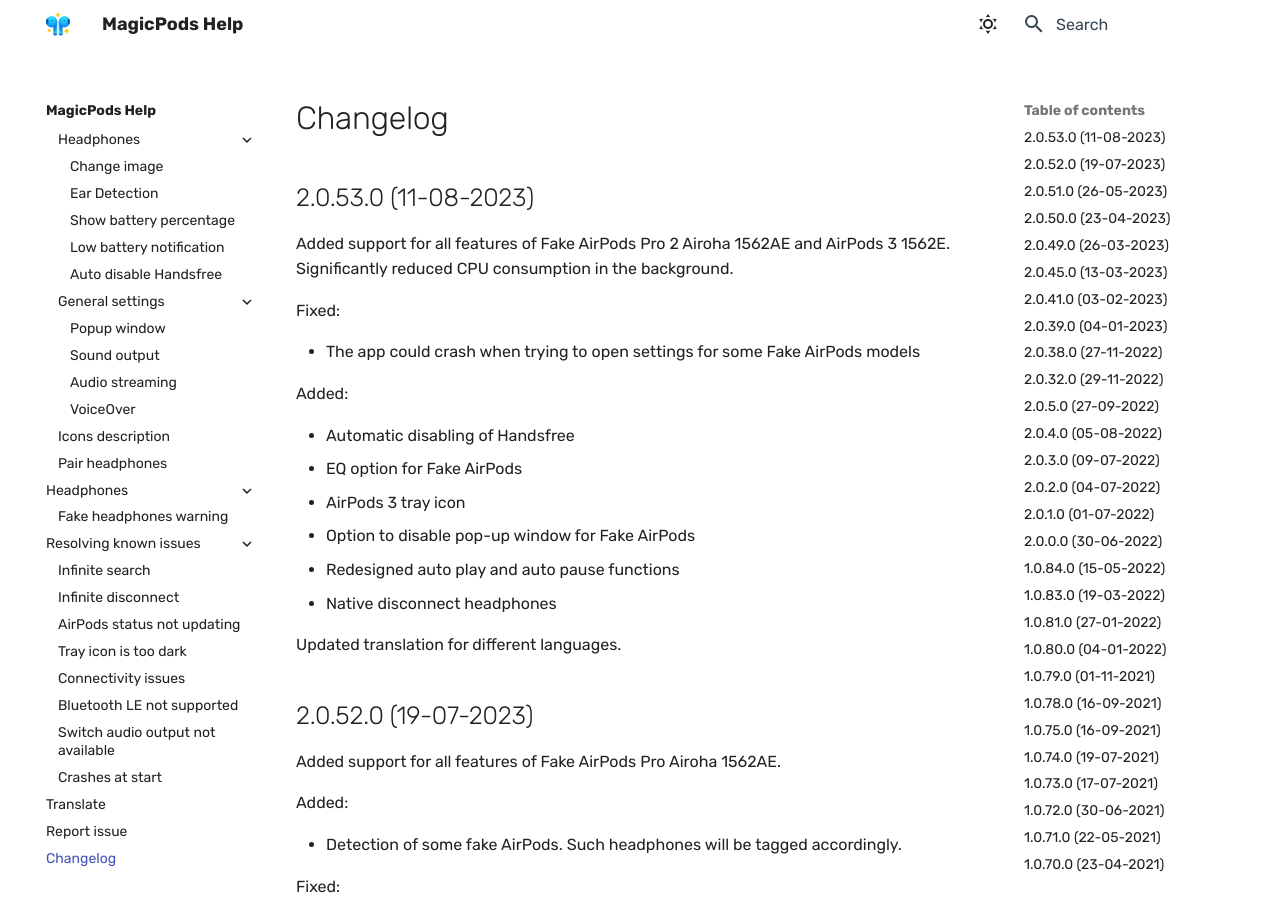
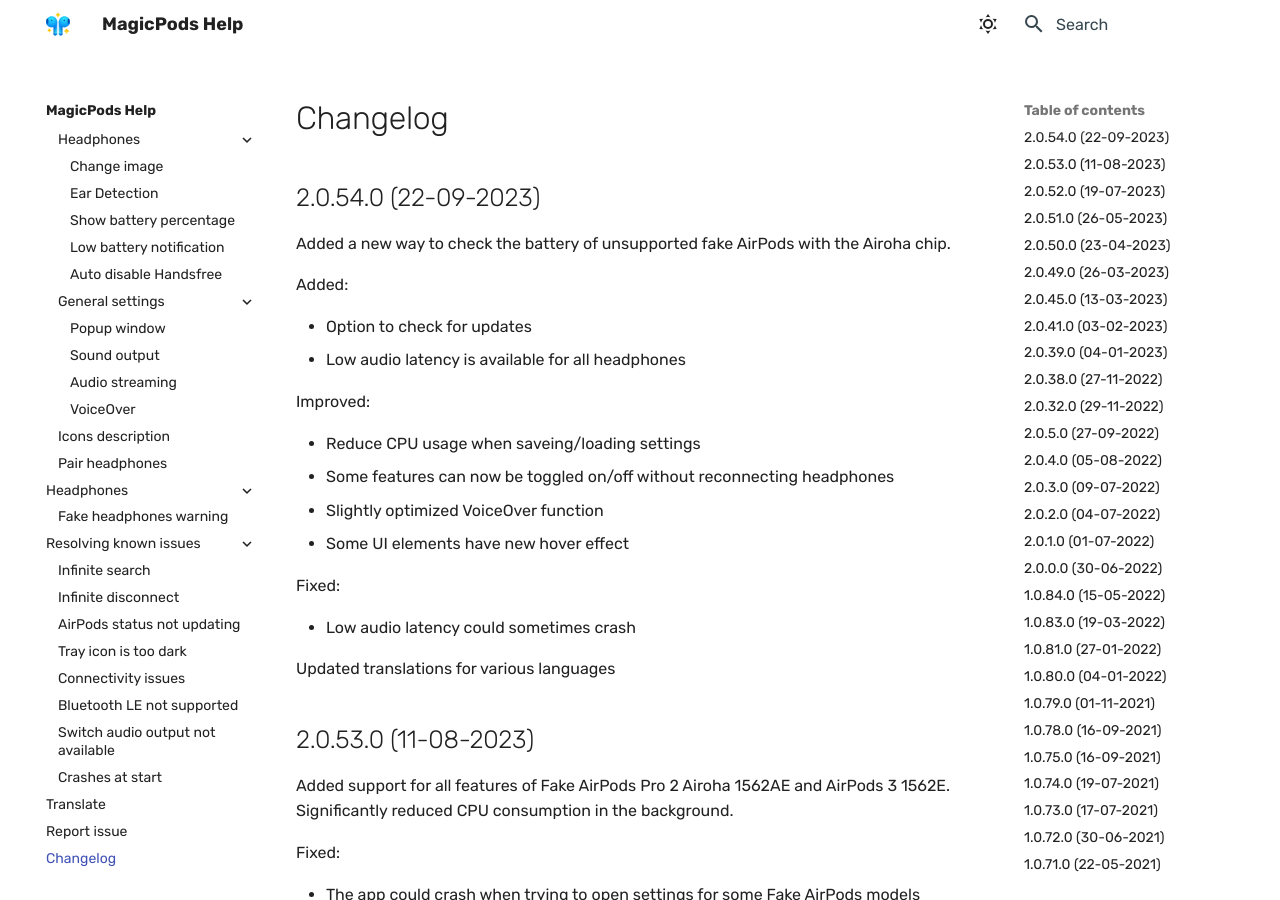
Before and after one commit to steam3d/help.magicpods.app, an MkDocs documentation site: the page built from docs/changelog.md, in a window 1280 px wide and 900 px high. Built offline with MkDocs 1.6.1 and Material for MkDocs 9.7.7, drawn with Linux system fonts in a browser that asks for light colours.

Commit message:
Update changelog.md

```diff
--- a/docs/changelog.md
+++ b/docs/changelog.md
@@ -1,3 +1,25 @@
+## 2.0.54.0 (22-09-2023)
+
+Added a new way to check the battery of unsupported fake AirPods with the Airoha chip.
+
+Added:
+
+- Option to check for updates
+- Low audio latency is available for all headphones
+
+Improved:
+
+- Reduce CPU usage when saveing/loading settings
+- Some features can now be toggled on/off without reconnecting headphones
+- Slightly optimized VoiceOver function
+- Some UI elements have new hover effect
+
+Fixed:
+
+- Low audio latency could sometimes crash
+
+Updated translations for various languages
+
 ## 2.0.53.0 (11-08-2023)
 
 Added support for all features of Fake AirPods Pro 2 Airoha 1562AE and AirPods 3 1562E. Significantly reduced CPU consumption in the background.
```
